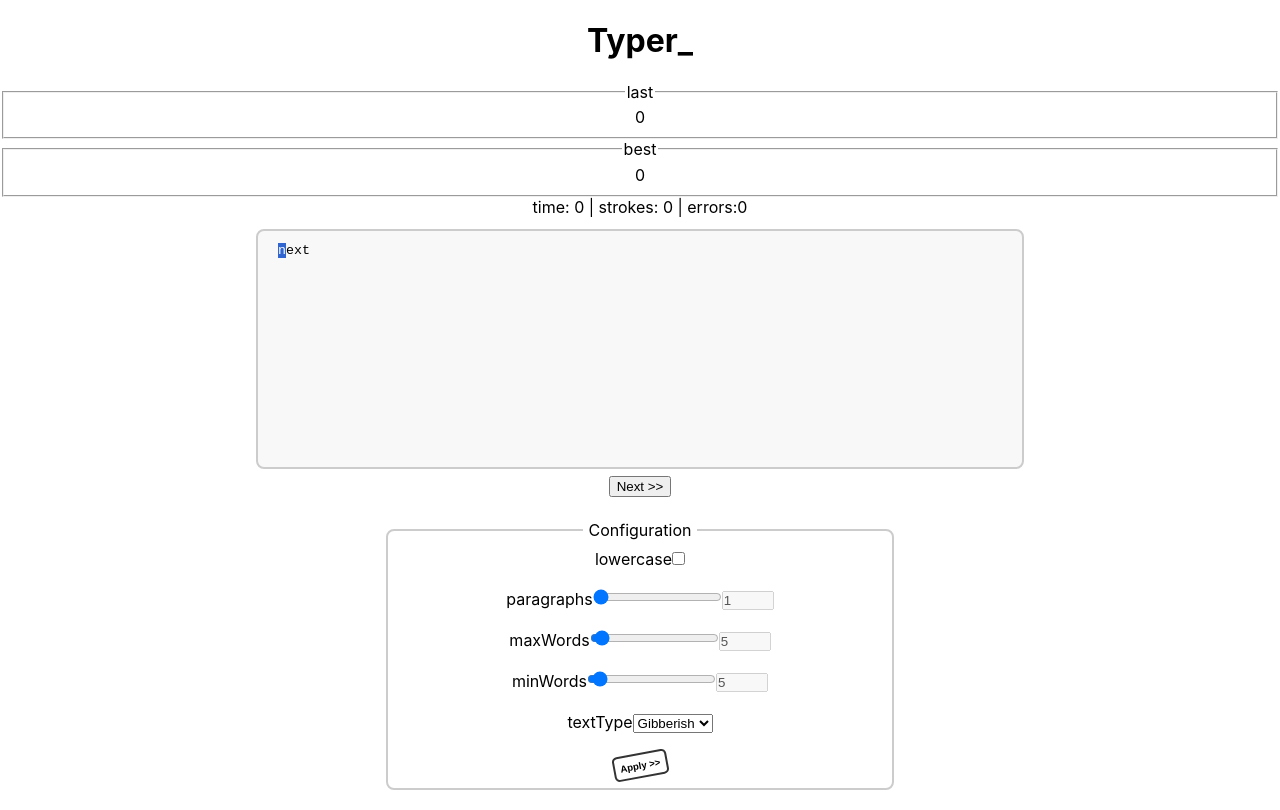
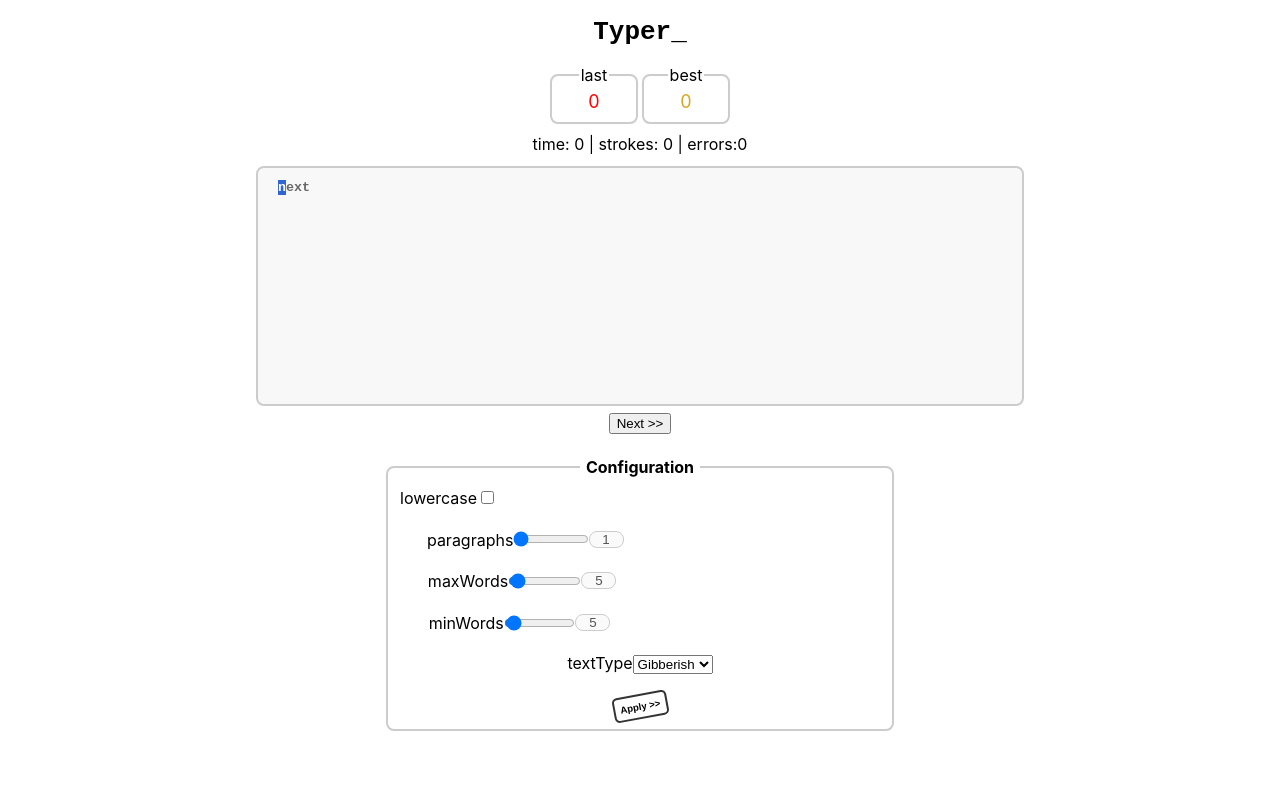
Before and after one commit to fjrois/typer, a React (Create React App) app: page / in a window 1280 px wide. Built offline with nearby package versions, Linux system fonts and the light colour scheme.

Commit message:
Added and improved styles for most of existing components

```diff
--- a/src/index.css
+++ b/src/index.css
@@ -12,64 +12,147 @@ code {
     monospace;
 }
 
+h1,
+h2 {
+  font-family: monospace;
+}
+
 .config {
   /* background-color: brown; */
   max-width: 40%;
   margin: auto;
-}
-.config legend {
-  color: black;
-  padding: 3px 6px;
+  /* display: flex;
+  align-items: center;
+  justify-content: center; */
 }
 
-.config fieldset {
-  border-radius: 8px;
-  border: 2px solid #ccc;
+.config-row {
+  display: table-cell;
+  vertical-align: middle;
+  /* height: 15px; */
+  /* border: 1px solid red; */
+  margin: 0;
+  padding: 0;
 }
 
-.config input {
-  /* width: 25px; */
-  padding: 0;
-  margin: 0;
-  box-sizing: border-box;
+.config-row * {
+  vertical-align: middle;
 }
 
 .config button {
-  padding: 5px;
-  font: bold 0.6em sans-serif;
   border: 2px solid #333;
   border-radius: 5px;
+  cursor: pointer;
   background: none;
-  cursor: pointer;
+  font: bold 0.6em sans-serif;
+  padding: 5px;
   transform: rotate(-10.5deg);
 }
 
 .config button:after {
   content: ' >>';
 }
-
 .config button:hover,
 .config button:focus {
-  outline: none;
   background: #000;
   color: #fff;
+  outline: none;
 }
 
-.config input:focus {
+.config fieldset {
+  border: 2px solid #ccc;
+  border-radius: 8px;
+}
+
+.config input[type='number'] {
+  /* width: 50px; */
+  text-align: center;
+  width: fit-content;
+  padding: 0;
+  /* margin: 0; */
+  border: 1px solid #ccc;
+  border-radius: 8px;
+  /* margin-bottom: 4px; */
+}
+
+.config input[type='number']:focus {
   background: rgba(0, 0, 0, 0.1);
   border-radius: 2px;
+  -moz-appearance: textfield; /* Hide arrows in Firefox */
+}
+
+/* Other arrows in Chrome, Safari, Edge and Opera */
+.config input::-webkit-outer-spin-button,
+.config input::-webkit-inner-spin-button {
+  -webkit-appearance: none;
+  margin: 0;
+}
+
+.config input[type='range'] {
+  width: 30%;
+  /* padding-top: 20px; */
+  padding: 0;
+  margin: 0;
+}
+
+.config legend {
+  color: black;
+  padding: 3px 6px;
+  font-weight: bold;
 }
 
 .panel textarea {
-  width: 60%;
+  background-color: #f8f8f8;
+  border: 2px solid #ccc;
+  border-radius: 8px;
+  box-sizing: border-box;
+  font-weight: 600;
+  color: dimgray;
   height: 240px;
   margin: 12px 0px 2px 0px;
+  outline: none;
+  overflow: auto;
   padding: 12px 20px;
-  box-sizing: border-box;
+  resize: none;
+  width: 60%;
+}
+
+.score {
   border: 2px solid #ccc;
   border-radius: 8px;
-  background-color: #f8f8f8;
-  resize: none;
-  outline: none;
-  overflow: auto;
+  height: 40px;
+  width: 60px;
+  display: flex;
+  align-items: center;
+  justify-content: center;
 }
+
+.score-value {
+  /* color: red; */
+  font-size: large;
+}
+
+.score-value-last {
+  color: red;
+}
+
+.score-value-best {
+  color: goldenrod;
+}
+
+/* .score-value:after {
+  content: ' wpm';
+  font-size: xx-small;
+} */
+
+.scores-panel {
+  /* background-color: yellow; */
+  /* border: 2px solid #ccc; */
+  /* border-radius: 8px; */
+  /* height: 60px; */
+  /* width: 20%; */
+  margin-bottom: 10px;
+  display: flex;
+  align-items: center;
+  justify-content: center;
+}
```
